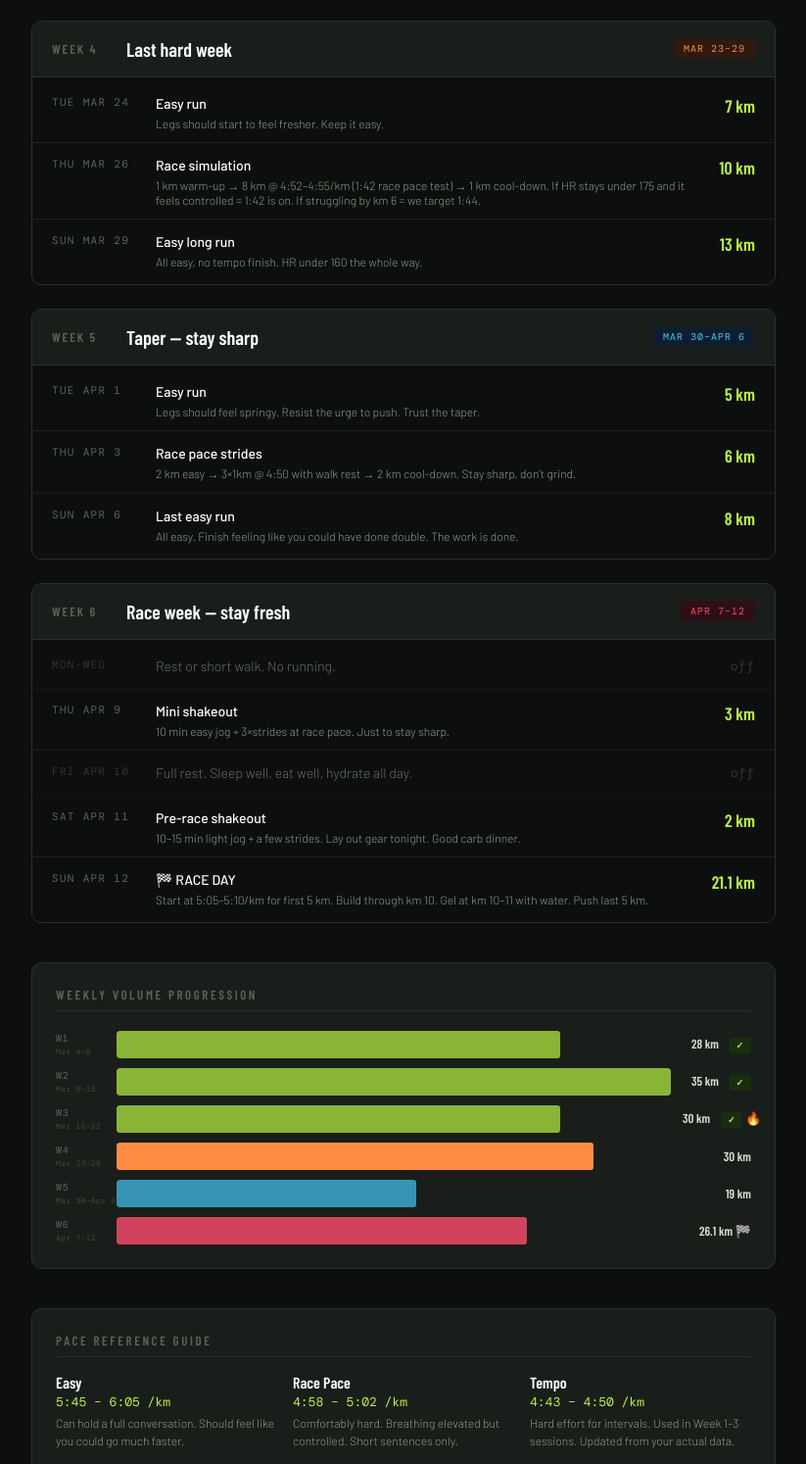
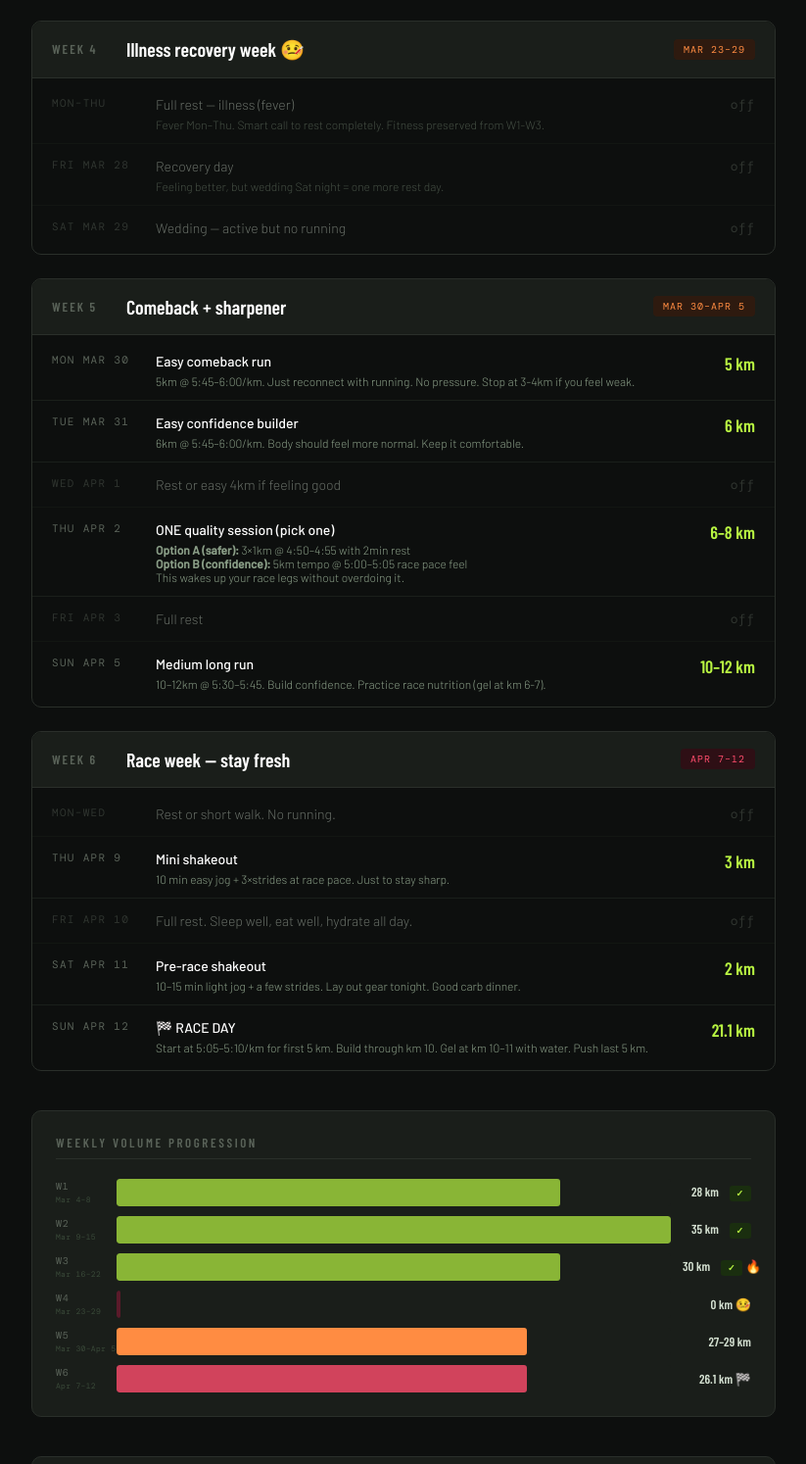
Before and after one commit to Pdesolmi/training-plan-21-km, a plain HTML site: page index.html in a window 1280 px wide. Shown: the part 1644-3138 px from the top of the page at 98% size, without its empty margins (228-1051 px from the left). Drawn offline with nearby package versions, Linux system fonts and the light colour scheme; a web font is replaced by a local one.

Commit message:
Update W4 (illness) + W5 (comeback) after fever week

```diff
--- a/index.html
+++ b/index.html
@@ -153,13 +153,13 @@
  <div class="week">
  <div class="week-header">
  <div class="week-num">Week 4</div>
- <div class="week-title">Last hard week</div>
+ <div class="week-title">Illness recovery week 🤒</div>
  <div class="week-badge badge-push">Mar 23–29</div>
  </div>
  <div class="week-days">
- <div class="day-row"><div class="day-name">Tue Mar 24</div><div><div class="run-type"><strong>Easy run</strong></div><div class="run-tip">Legs should start to feel fresher. Keep it easy.</div></div><div class="run-dist">7 km</div></div>
- <div class="day-row"><div class="day-name">Thu Mar 26</div><div><div class="run-type"><strong>Race simulation</strong></div><div class="run-tip">1 km warm-up → 8 km @ 4:52–4:55/km (1:42 race pace test) → 1 km cool-down. If HR stays under 175 and it feels controlled = 1:42 is on. If struggling by km 6 = we target 1:44.</div></div><div class="run-dist">10 km</div></div>
- <div class="day-row"><div class="day-name">Sun Mar 29</div><div><div class="run-type"><strong>Easy long run</strong></div><div class="run-tip">All easy, no tempo finish. HR under 160 the whole way.</div></div><div class="run-dist">13 km</div></div>
+ <div class="day-row rest"><div class="day-name">Mon–Thu</div><div><div class="run-type">Full rest — illness (fever)</div><div class="run-tip">Fever Mon–Thu. Smart call to rest completely. Fitness preserved from W1-W3.</div></div><div class="run-dist rest-label">off</div></div>
+ <div class="day-row rest"><div class="day-name">Fri Mar 28</div><div><div class="run-type">Recovery day</div><div class="run-tip">Feeling better, but wedding Sat night = one more rest day.</div></div><div class="run-dist rest-label">off</div></div>
+ <div class="day-row rest"><div class="day-name">Sat Mar 29</div><div><div class="run-type">Wedding — active but no running</div></div><div class="run-dist rest-label">off</div></div>
  </div>
  </div>
 
@@ -167,13 +167,16 @@
  <div class="week">
  <div class="week-header">
  <div class="week-num">Week 5</div>
- <div class="week-title">Taper — stay sharp</div>
- <div class="week-badge badge-taper">Mar 30–Apr 6</div>
+ <div class="week-title">Comeback + sharpener</div>
+ <div class="week-badge badge-push">Mar 30–Apr 5</div>
  </div>
  <div class="week-days">
- <div class="day-row"><div class="day-name">Tue Apr 1</div><div><div class="run-type"><strong>Easy run</strong></div><div class="run-tip">Legs should feel springy. Resist the urge to push. Trust the taper.</div></div><div class="run-dist">5 km</div></div>
- <div class="day-row"><div class="day-name">Thu Apr 3</div><div><div class="run-type"><strong>Race pace strides</strong></div><div class="run-tip">2 km easy → 3×1km @ 4:50 with walk rest → 2 km cool-down. Stay sharp, don't grind.</div></div><div class="run-dist">6 km</div></div>
- <div class="day-row"><div class="day-name">Sun Apr 6</div><div><div class="run-type"><strong>Last easy run</strong></div><div class="run-tip">All easy. Finish feeling like you could have done double. The work is done.</div></div><div class="run-dist">8 km</div></div>
+ <div class="day-row"><div class="day-name">Mon Mar 30</div><div><div class="run-type"><strong>Easy comeback run</strong></div><div class="run-tip">5km @ 5:45–6:00/km. Just reconnect with running. No pressure. Stop at 3-4km if you feel weak.</div></div><div class="run-dist">5 km</div></div>
+ <div class="day-row"><div class="day-name">Tue Mar 31</div><div><div class="run-type"><strong>Easy confidence builder</strong></div><div class="run-tip">6km @ 5:45–6:00/km. Body should feel more normal. Keep it comfortable.</div></div><div class="run-dist">6 km</div></div>
+ <div class="day-row rest"><div class="day-name">Wed Apr 1</div><div><div class="run-type">Rest or easy 4km if feeling good</div></div><div class="run-dist rest-label">off</div></div>
+ <div class="day-row"><div class="day-name">Thu Apr 2</div><div><div class="run-type"><strong>ONE quality session (pick one)</strong></div><div class="run-tip"><strong>Option A (safer):</strong> 3×1km @ 4:50–4:55 with 2min rest<br><strong>Option B (confidence):</strong> 5km tempo @ 5:00–5:05 race pace feel<br>This wakes up your race legs without overdoing it.</div></div><div class="run-dist">6–8 km</div></div>
+ <div class="day-row rest"><div class="day-name">Fri Apr 3</div><div><div class="run-type">Full rest</div></div><div class="run-dist rest-label">off</div></div>
+ <div class="day-row"><div class="day-name">Sun Apr 5</div><div><div class="run-type"><strong>Medium long run</strong></div><div class="run-tip">10–12km @ 5:30–5:45. Build confidence. Practice race nutrition (gel at km 6-7).</div></div><div class="run-dist">10–12 km</div></div>
  </div>
  </div>
 
@@ -200,8 +203,8 @@
  <div class="vol-row"><div class="vol-label">W1 <span class="vol-dates">Mar 4–8</span></div><div class="vol-bar-wrap"><div class="vol-bar vol-done" style="width:80%"></div></div><span class="vol-km">28 km <span class="done-badge">✓</span></span></div>
  <div class="vol-row"><div class="vol-label">W2 <span class="vol-dates">Mar 9–15</span></div><div class="vol-bar-wrap"><div class="vol-bar vol-done" style="width:100%"></div></div><span class="vol-km">35 km <span class="done-badge">✓</span></span></div>
  <div class="vol-row"><div class="vol-label">W3 <span class="vol-dates">Mar 16–22</span></div><div class="vol-bar-wrap"><div class="vol-bar vol-done" style="width:80%"></div></div><span class="vol-km">30 km <span class="done-badge">✓</span> 🔥</span></div>
- <div class="vol-row"><div class="vol-label">W4 <span class="vol-dates">Mar 23–29</span></div><div class="vol-bar-wrap"><div class="vol-bar vol-peak" style="width:86%"></div></div><span class="vol-km">30 km</span></div>
- <div class="vol-row"><div class="vol-label">W5 <span class="vol-dates">Mar 30–Apr 6</span></div><div class="vol-bar-wrap"><div class="vol-bar vol-taper" style="width:54%"></div></div><span class="vol-km">19 km</span></div>
+ <div class="vol-row"><div class="vol-label">W4 <span class="vol-dates">Mar 23–29</span></div><div class="vol-bar-wrap"><div class="vol-bar" style="width:0%; background:#5a1a2a"></div></div><span class="vol-km">0 km 🤒</span></div>
+ <div class="vol-row"><div class="vol-label">W5 <span class="vol-dates">Mar 30–Apr 5</span></div><div class="vol-bar-wrap"><div class="vol-bar vol-peak" style="width:74%"></div></div><span class="vol-km">27–29 km</span></div>
  <div class="vol-row"><div class="vol-label">W6 <span class="vol-dates">Apr 7–12</span></div><div class="vol-bar-wrap"><div class="vol-bar vol-race" style="width:74%"></div></div><span class="vol-km">26.1 km 🏁</span></div>
  </div>
  </div>
@@ -218,10 +221,11 @@
 
  <!-- Insights -->
  <div class="key-insight">
- <div class="section-title">2025 race vs 2026 — you're better prepared</div>
- <p>Last year you ran <strong>1:45:41 at 5:02/km</strong> on significantly weaker prep: easy runs at 6:20–6:40/km, weekly peaks of ~24km, one threshold session in 3 months, and a 2-week gap in February. This year your easy pace is already 40–50 sec/km faster, you're hitting 35km peak weeks, and doing structured intervals every week.</p>
- <p>The one edge last year had: <strong>your easy runs were genuinely easy</strong> (6:30+/km), so you arrived fresher. This year you push too hard on recovery days — HR hitting 163–170 on runs that should be 145–155. Nail that and 1:44 is very realistic. <strong>1:42 is possible.</strong></p>
- <p><strong>Week 3 highlight:</strong> 5km sustained at 4:43–4:48/km + 16.2km long run with negative split and HR 151 avg. You're in the best shape of the training block.</p>
+ <div class="section-title">Post-illness adjustment — you didn't lose much</div>
+ <p><strong>W4 illness recap:</strong> Fever Mon–Thu (Mar 23–27), wedding Sat (Mar 29). Total rest for the week. Smart decision — running sick would have made things worse.</p>
+ <p><strong>The good news:</strong> Your W1-W3 fitness is SOLID. That 5km sustained tempo at 4:43–4:48 (W3 Thu) and 16.2km long run with negative split proved you're in the best shape of the block. <strong>7 days off from illness won't destroy that.</strong></p>
+ <p><strong>W5 strategy:</strong> Ease back with 2 easy days (Mon/Tue), ONE quality session Thu (strides or tempo), then a medium-long run Sun. This shakes off rust and builds confidence. Then proper taper in W6.</p>
+ <p><strong>Race outlook:</strong> You still have the fitness from W1-W3. Goal remains <strong>1:42–1:44</strong>. Start conservatively (5:05-5:10 first 5km) and build. The work is done — now just execute smart.</p>
  </div>
 
  <div class="race-block">
```
